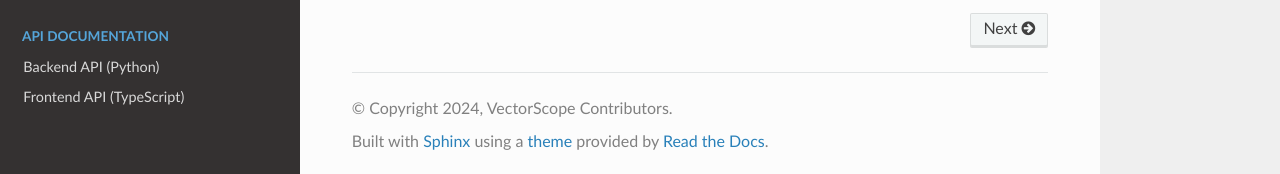
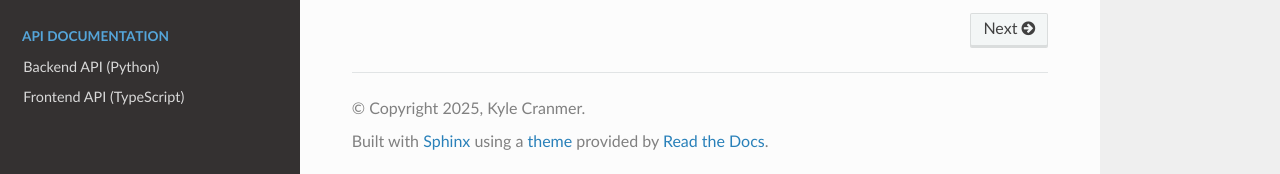
Before and after one commit to cranmer/vectorscope, a Sphinx documentation site: the page built from docs/index.rst, in a window 1280 px wide and 900 px high, scrolled down 3713 px. Shown: the part 723-897 px from the top of the window. Built offline with Sphinx 7.4.7 and the Read the Docs theme 3.1.0, drawn with Linux system fonts in a browser that asks for light colours.

Commit message:
Update copyright to 2025, Kyle Cranmer
🤖 Generated with [Claude Code](https://claude.com/claude-code)

Co-Authored-By: Claude Opus 4.5 <noreply@anthropic.com>

```diff
--- a/docs/conf.py
+++ b/docs/conf.py
@@ -13,8 +13,8 @@ sys.path.insert(0, os.path.abspath('../backend'))
 # https://www.sphinx-doc.org/en/master/usage/configuration.html#project-information
 
 project = 'VectorScope'
-copyright = '2024, VectorScope Contributors'
-author = 'VectorScope Contributors'
+copyright = '2025, Kyle Cranmer'
+author = 'Kyle Cranmer'
 release = '1.0.1'
 
 # -- General configuration ---------------------------------------------------
```
